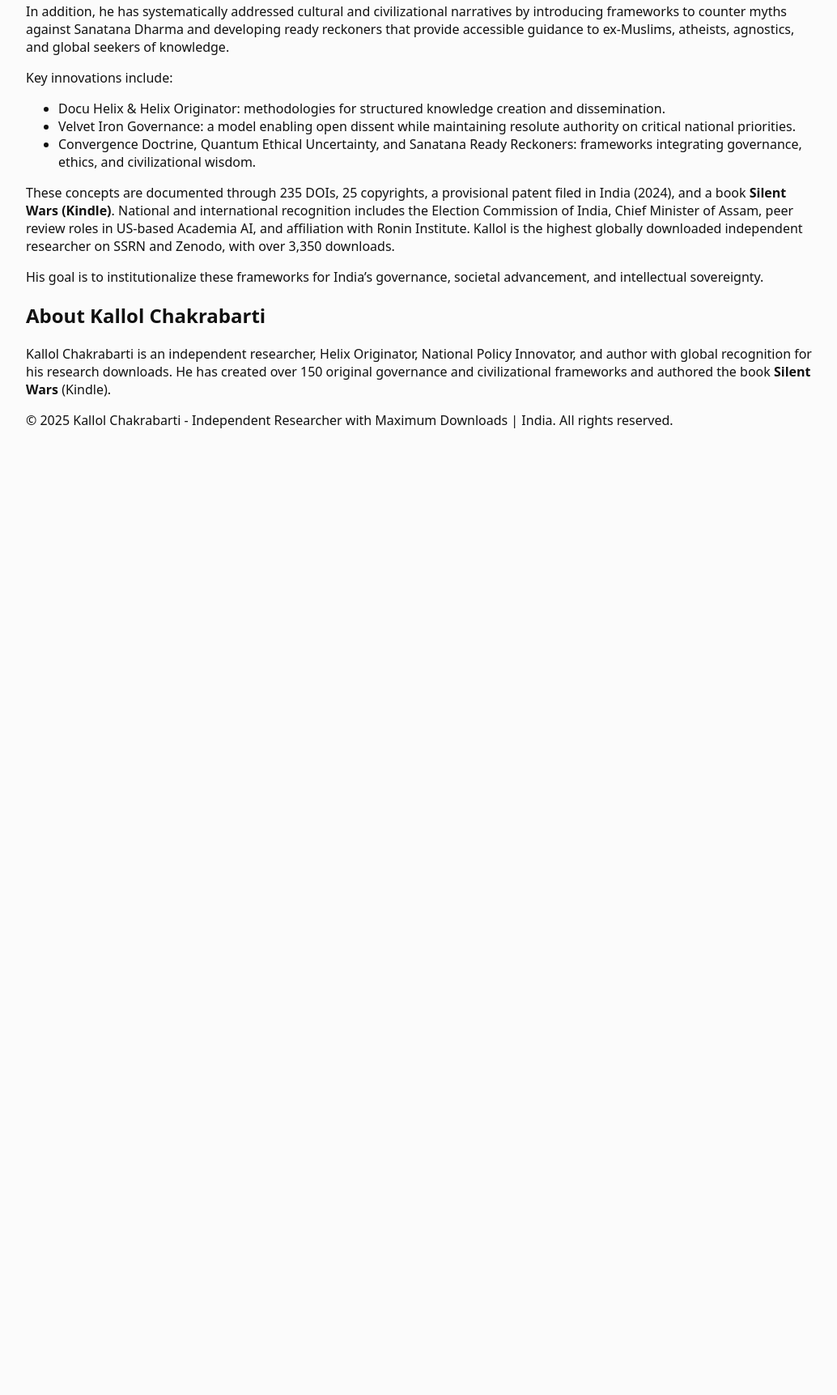
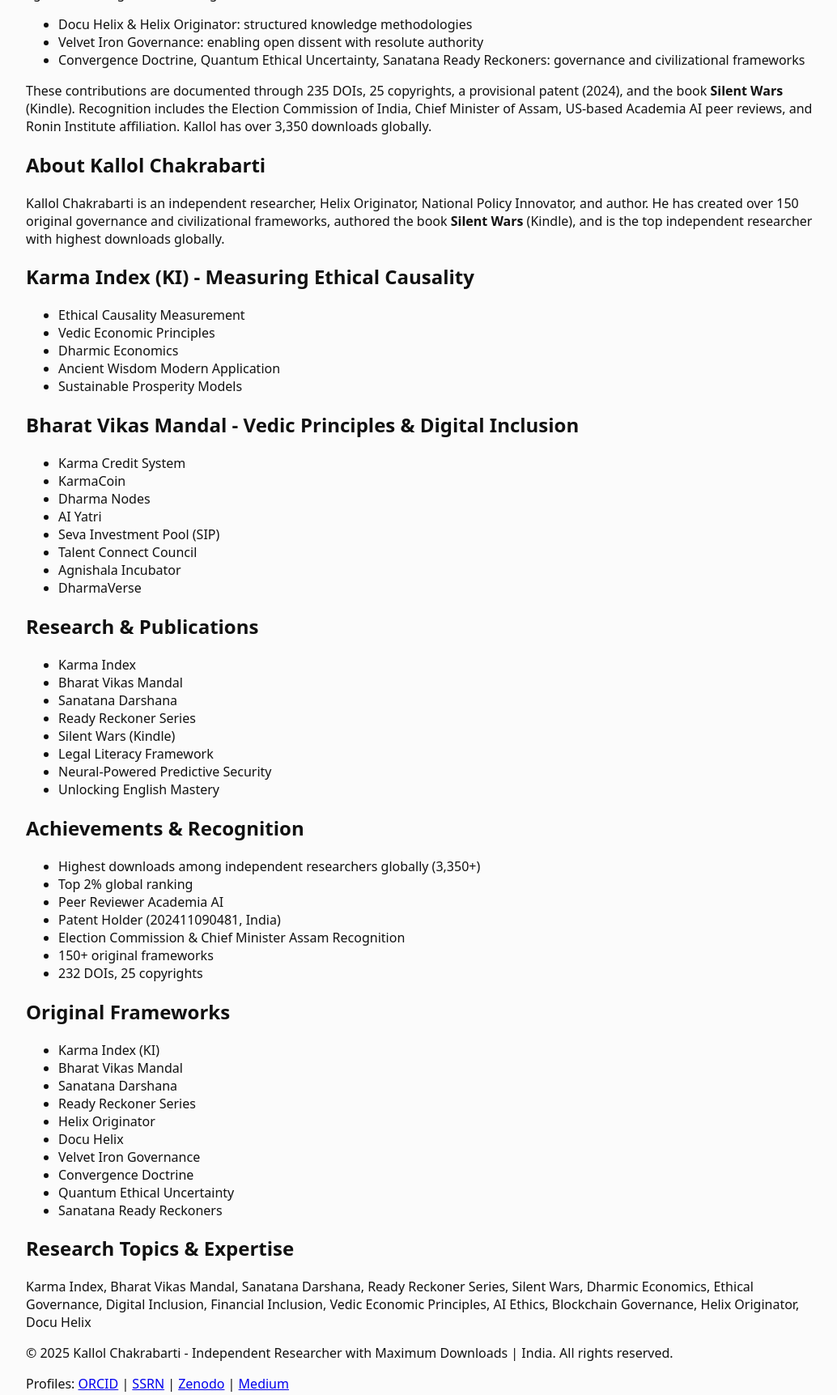
Before and after one commit to HelixOriginator/helixoriginator.github.io, a plain HTML site: page index.html in a window 1280 px wide. Shown: the part 475-2198 px from the top of the page at 81% size, without its empty margins (118-1152 px from the left). Before the commit the page ends 1045 px from the top, so only its background shows below. Drawn offline with Linux system fonts and the light colour scheme.

Commit message:
Update index.html

```diff
--- a/index.html
+++ b/index.html
@@ -64,47 +64,126 @@
   <header>
     <div class="container">
       <h1>Kallol Chakrabarti - Independent Researcher with Highest Downloads | Karma Index | Bharat Vikas Mandal | Top 7.1%</h1>
-      <p class="tagline">Kallol Chakrabarti: Top Independent Researcher with highest documented downloads globally, author of Silent Wars (Kindle), creator of over 150 original governance and civilizational frameworks, patent holder, ORCID: 0009-0007-4971-8936</p>
+      <p class="tagline">Top Independent Researcher with highest documented downloads globally, author of Silent Wars (Kindle), creator of over 150 original governance and civilizational frameworks, patent holder, ORCID: 0009-0007-4971-8936</p>
     </div>
   </header>
 
+  <!-- National Intellectual Property Award Section -->
   <section id="national-ip-award" class="container">
-    <h2>National Intellectual Property Award Candidature - Kallol Chakrabarti</h2>
+    <h2>National Intellectual Property Award Candidature</h2>
     <p>
       Kallol Chakrabarti (ORCID: 0009-0007-4971-8936), Independent Researcher, Helix Originator, and National Policy Innovator—with the highest documented global downloads as an independent scholar and the creator of over 150 original governance and civilizational frameworks—humbly presents his candidature for the National Intellectual Property Award.
     </p>
     <p>
-      Throughout his career, Kallol has dedicated his efforts to advancing India’s intellectual, policy, and civilizational landscape. His research contributions encompass over 15 original papers analyzing and proposing enhancements to flagship government schemes, including Ayushman Bharat, PMAY, Jal Jeevan Mission, and digital governance initiatives. Furthermore, he has undertaken pioneering rhetorical and policy analysis on internal security, notably assessing the Home Ministry’s strategies in countering Naxal movements.
+      His research contributions include over 15 original papers analyzing flagship government schemes such as Ayushman Bharat, PMAY, Jal Jeevan Mission, and digital governance initiatives. He has also undertaken pioneering policy analysis on internal security, including Naxal counter-strategies.
     </p>
     <p>
-      In addition, he has systematically addressed cultural and civilizational narratives by introducing frameworks to counter myths against Sanatana Dharma and developing ready reckoners that provide accessible guidance to ex-Muslims, atheists, agnostics, and global seekers of knowledge.
-    </p>
-    <p>
-      Key innovations include:
+      He has developed frameworks to counter myths against Sanatana Dharma and created ready reckoners for ex-Muslims, atheists, agnostics, and global knowledge seekers.
     </p>
     <ul>
-      <li>Docu Helix & Helix Originator: methodologies for structured knowledge creation and dissemination.</li>
-      <li>Velvet Iron Governance: a model enabling open dissent while maintaining resolute authority on critical national priorities.</li>
-      <li>Convergence Doctrine, Quantum Ethical Uncertainty, and Sanatana Ready Reckoners: frameworks integrating governance, ethics, and civilizational wisdom.</li>
+      <li>Docu Helix & Helix Originator: structured knowledge methodologies</li>
+      <li>Velvet Iron Governance: enabling open dissent with resolute authority</li>
+      <li>Convergence Doctrine, Quantum Ethical Uncertainty, Sanatana Ready Reckoners: governance and civilizational frameworks</li>
     </ul>
     <p>
-      These concepts are documented through 235 DOIs, 25 copyrights, a provisional patent filed in India (2024), and a book <strong>Silent Wars (Kindle)</strong>. National and international recognition includes the Election Commission of India, Chief Minister of Assam, peer review roles in US-based Academia AI, and affiliation with Ronin Institute. Kallol is the highest globally downloaded independent researcher on SSRN and Zenodo, with over 3,350 downloads.
-    </p>
-    <p>
-      His goal is to institutionalize these frameworks for India’s governance, societal advancement, and intellectual sovereignty.
+      These contributions are documented through 235 DOIs, 25 copyrights, a provisional patent (2024), and the book <strong>Silent Wars</strong> (Kindle). Recognition includes the Election Commission of India, Chief Minister of Assam, US-based Academia AI peer reviews, and Ronin Institute affiliation. Kallol has over 3,350 downloads globally.
     </p>
   </section>
 
   <!-- About Section -->
   <section id="about" class="container">
     <h2>About Kallol Chakrabarti</h2>
-    <p>Kallol Chakrabarti is an independent researcher, Helix Originator, National Policy Innovator, and author with global recognition for his research downloads. He has created over 150 original governance and civilizational frameworks and authored the book <strong>Silent Wars</strong> (Kindle).</p>
+    <p>Kallol Chakrabarti is an independent researcher, Helix Originator, National Policy Innovator, and author. He has created over 150 original governance and civilizational frameworks, authored the book <strong>Silent Wars</strong> (Kindle), and is the top independent researcher with highest downloads globally.</p>
   </section>
 
-  <!-- Other sections from original file (Karma Index, Bharat Vikas Mandal, Research, Achievements, Articles, Frameworks, Keywords) remain unchanged -->
+  <!-- Karma Index Section -->
+  <section id="karma-index" class="container">
+    <h2>Karma Index (KI) - Measuring Ethical Causality</h2>
+    <ul>
+      <li>Ethical Causality Measurement</li>
+      <li>Vedic Economic Principles</li>
+      <li>Dharmic Economics</li>
+      <li>Ancient Wisdom Modern Application</li>
+      <li>Sustainable Prosperity Models</li>
+    </ul>
+  </section>
+
+  <!-- Bharat Vikas Mandal Section -->
+  <section id="bharat-vikas" class="container">
+    <h2>Bharat Vikas Mandal - Vedic Principles & Digital Inclusion</h2>
+    <ul>
+      <li>Karma Credit System</li>
+      <li>KarmaCoin</li>
+      <li>Dharma Nodes</li>
+      <li>AI Yatri</li>
+      <li>Seva Investment Pool (SIP)</li>
+      <li>Talent Connect Council</li>
+      <li>Agnishala Incubator</li>
+      <li>DharmaVerse</li>
+    </ul>
+  </section>
+
+  <!-- Research & Publications -->
+  <section id="research" class="container">
+    <h2>Research & Publications</h2>
+    <ul>
+      <li>Karma Index</li>
+      <li>Bharat Vikas Mandal</li>
+      <li>Sanatana Darshana</li>
+      <li>Ready Reckoner Series</li>
+      <li>Silent Wars (Kindle)</li>
+      <li>Legal Literacy Framework</li>
+      <li>Neural-Powered Predictive Security</li>
+      <li>Unlocking English Mastery</li>
+    </ul>
+  </section>
+
+  <!-- Achievements -->
+  <section id="achievements" class="container">
+    <h2>Achievements & Recognition</h2>
+    <ul>
+      <li>Highest downloads among independent researchers globally (3,350+)</li>
+      <li>Top 2% global ranking</li>
+      <li>Peer Reviewer Academia AI</li>
+      <li>Patent Holder (202411090481, India)</li>
+      <li>Election Commission & Chief Minister Assam Recognition</li>
+      <li>150+ original frameworks</li>
+      <li>232 DOIs, 25 copyrights</li>
+    </ul>
+  </section>
+
+  <!-- Original Frameworks -->
+  <section id="frameworks" class="container">
+    <h2>Original Frameworks</h2>
+    <ul>
+      <li>Karma Index (KI)</li>
+      <li>Bharat Vikas Mandal</li>
+      <li>Sanatana Darshana</li>
+      <li>Ready Reckoner Series</li>
+      <li>Helix Originator</li>
+      <li>Docu Helix</li>
+      <li>Velvet Iron Governance</li>
+      <li>Convergence Doctrine</li>
+      <li>Quantum Ethical Uncertainty</li>
+      <li>Sanatana Ready Reckoners</li>
+    </ul>
+  </section>
+
+  <!-- Keywords Section -->
+  <section id="keywords" class="container">
+    <h2>Research Topics & Expertise</h2>
+    <p>Karma Index, Bharat Vikas Mandal, Sanatana Darshana, Ready Reckoner Series, Silent Wars, Dharmic Economics, Ethical Governance, Digital Inclusion, Financial Inclusion, Vedic Economic Principles, AI Ethics, Blockchain Governance, Helix Originator, Docu Helix</p>
+  </section>
 
   <footer class="container">
     <p>© 2025 Kallol Chakrabarti - Independent Researcher with Maximum Downloads | India. All rights reserved.</p>
+    <p>
+      Profiles:
+      <a href="https://orcid.org/0009-0007-4971-8936" target="_blank">ORCID</a> |
+      <a href="https://ssrn.com/author=KallolChakrabarti" target="_blank">SSRN</a> |
+      <a href="https://zenodo.org/communities/kallolchakrabarti" target="_blank">Zenodo</a> |
+      <a href="https://medium.com/@kallolchitralimagicpen" target="_blank">Medium</a>
+    </p>
   </footer>
 </body>
 </html>
```
